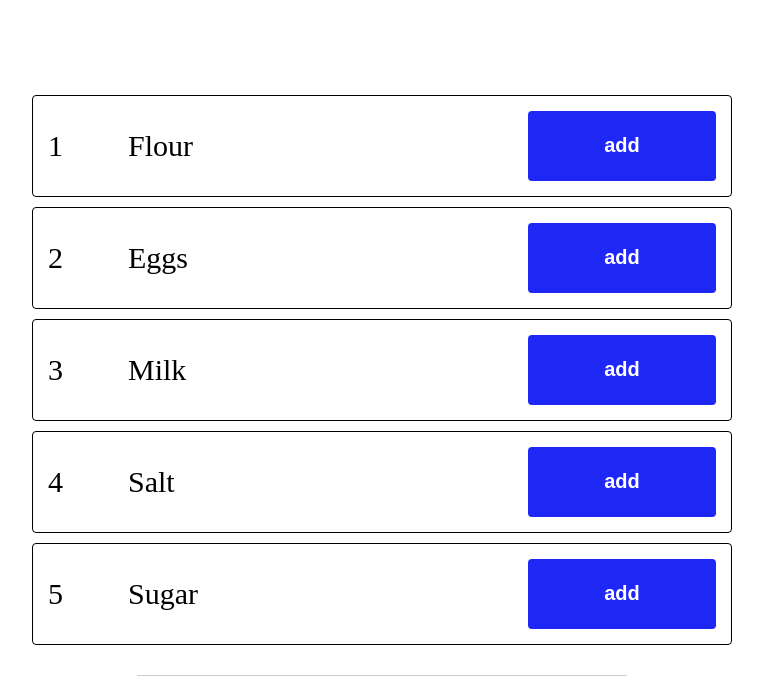
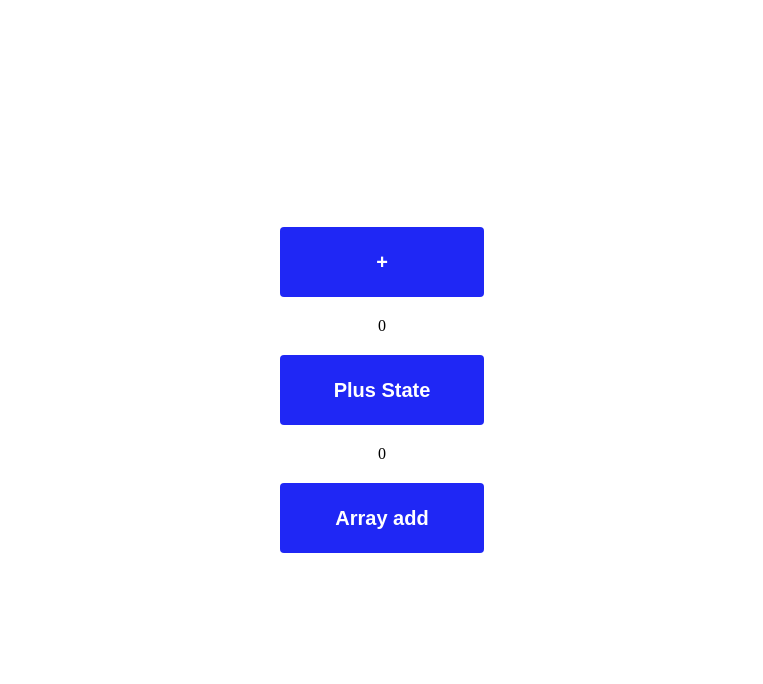
Before and after one commit to AndriiGudz/ReactTypeScript, a React (Create React App) app: page / in a window 1280 px wide. Shown: the top 684 px of the page, without its empty margins (258-1021 px from the left). Built offline with nearby package versions, Linux system fonts and the light colour scheme.

Commit message:
Consultation 5

```diff
--- /dev/null
+++ b/src/consultation/Consultation04/ConsultUseState.tsx
@@ -0,0 +1,47 @@
+import Button from 'components/Button/Button'
+import { useState } from 'react'
+import { Consultation04Component } from './styles'
+import { v4 } from 'uuid'
+
+function ConsulUseState() {
+  let counter = 0
+  console.log('Render')
+
+  const [value, setValue] = useState(0)
+// const returnedValue = useState(0)
+// const value = returnedValue[0]
+// const setValue = returnedValue[1]
+
+const [array, setArray] = useState<string[]>([])
+
+
+const HandlerArray = () => {
+    setArray((prev) => [...prev, `${prev.length + 1}, `])
+}
+
+  const Handler = () => {
+    counter += 1
+    console.log('Click', counter)
+  }
+
+  const PlusValue = () => {
+    setValue(value + 1)
+    console.log('Plus value');
+
+  }
+
+  return (
+    <Consultation04Component>
+      <Button name="+" onClick={Handler} />
+      <div>{counter}</div>
+      <Button name="Plus State" onClick={PlusValue} />
+      <div>{value}</div>
+      <Button name='Array add' onClick={HandlerArray} />
+      <div>{array.map((el) => (
+        <span key={v4()}>{el}</span>
+      ))}</div>
+    </Consultation04Component>
+  )
+}
+
+export default ConsulUseState
--- a/src/consultation/Consultation04/Consultation.tsx
+++ b/src/consultation/Consultation04/Consultation.tsx
@@ -1,10 +1,12 @@
 import ProductList from 'components/ProductList/ProductList'
 import { Consultation04Component } from './styles'
+import ConsulUseState from './ConsultUseState'
 
 function Consultation04() {
   return (
     <Consultation04Component>
-      <ProductList />
+      {/* <ProductList /> */}
+      <ConsulUseState />
     </Consultation04Component>
   )
 }
```
